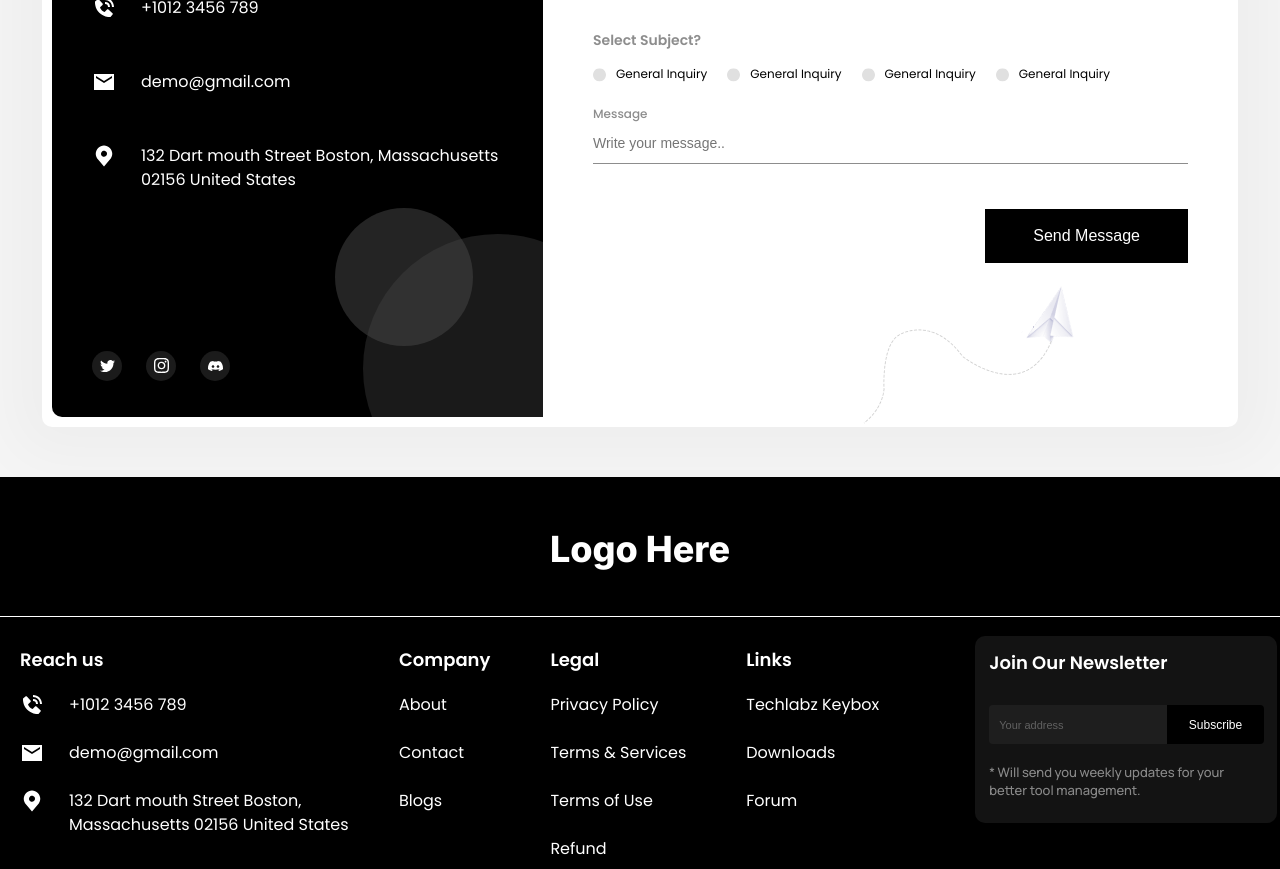
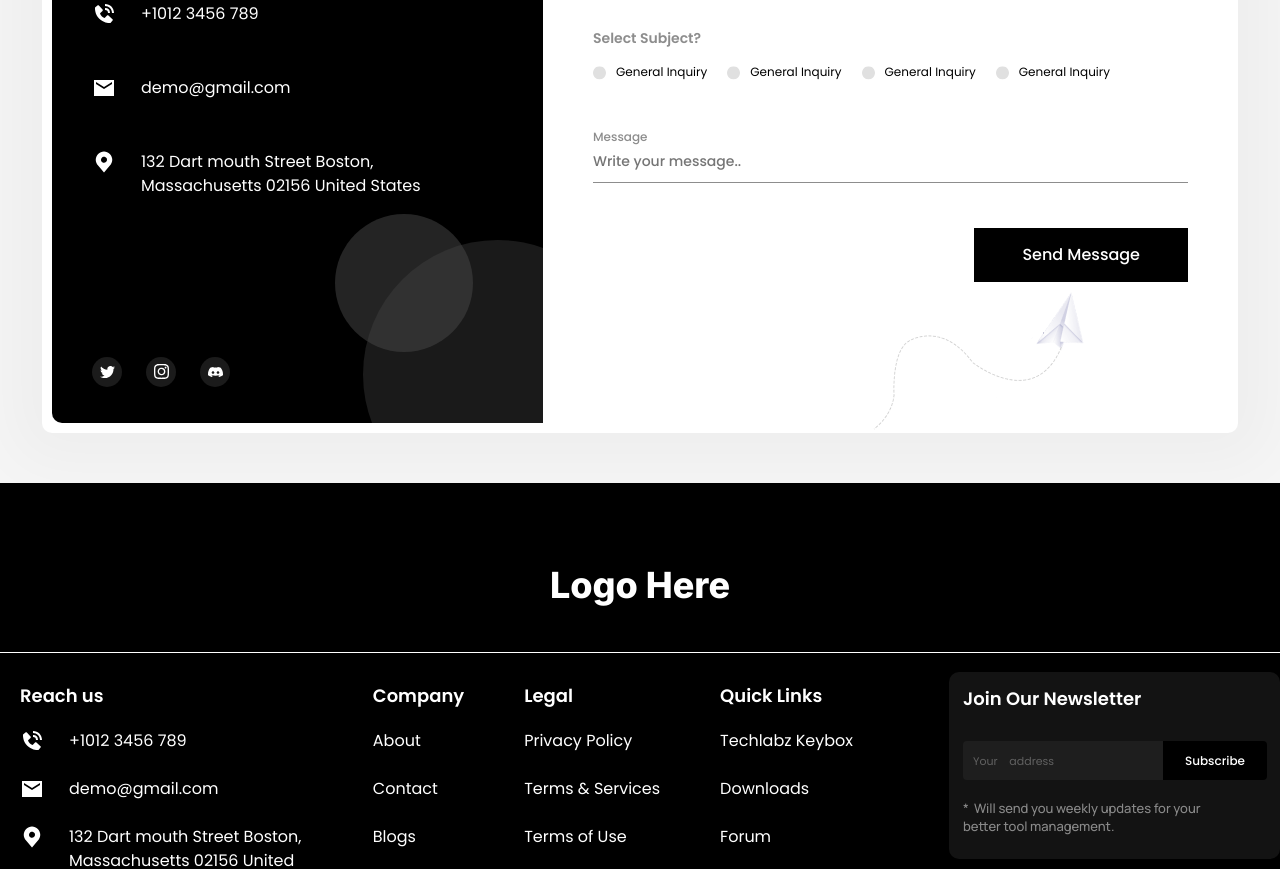
Before and after one commit to DmytroZozuliak/MbunityAssessmentTest, a React (Vite) app: page / in a window 1280 px wide. Shown: the part 520-1389 px from the top of the page. Built offline with nearby package versions, Linux system fonts and the light colour scheme.

Commit message:
fix: styles pc according figma

```diff
--- a/src/components/ContactItem/ContactItem.module.scss
+++ b/src/components/ContactItem/ContactItem.module.scss
@@ -7,6 +7,10 @@
   font-size: 16px;
   line-height: 24px;
   cursor: pointer;
+
+  p {
+    max-width: 290px;
+  }
 
   &:hover {
     color: $colorTextLight2;
--- a/src/components/Footer/Footer.module.scss
+++ b/src/components/Footer/Footer.module.scss
@@ -27,7 +27,7 @@
 }
 
 .logo {
-  margin-top: 50px;
+  margin-top: 80px;
   margin-bottom: 45px;
   text-align: center;
   font-family: $fontInter;
@@ -196,6 +196,7 @@
   background: #1e1e1e;
   border-top-left-radius: 4px;
   border-bottom-left-radius: 4px;
+  font-family: inherit;
 
   &::placeholder {
     color: #616161;
--- a/src/components/Footer/Footer.tsx
+++ b/src/components/Footer/Footer.tsx
@@ -35,12 +35,12 @@ const Footer = () => {
             <li>Privacy Policy</li>
             <li>Terms & Services</li>
             <li>Terms of Use</li>
-            <li>Refund</li>
+            <li>Refund Policy</li>
           </ul>
         </div>
 
         <div className={styles.linksColumn}>
-          <h3 className={styles.subtitle}>Links</h3>
+          <h3 className={styles.subtitle}>Quick Links</h3>
           <ul className={styles.links}>
             <li>Techlabz Keybox</li>
             <li>Downloads</li>
@@ -51,10 +51,10 @@ const Footer = () => {
         <div className={styles.subscribeSection}>
           <h3 className={styles.subtitle}>Join Our Newsletter</h3>
           <div className={styles.subscribeAction}>
-            <input className={styles.input} placeholder="Your address" />
+            <input type="email" className={styles.input} placeholder="Your    address" />
             <Button className={styles.button}>Subscribe</Button>
           </div>
-          <span>* Will send you weekly updates for your better tool management.</span>
+          <span>*&nbsp;&nbsp;Will send you weekly updates for your better tool management.</span>
         </div>
       </div>
     </footer>
--- a/src/components/Form/Form.module.scss
+++ b/src/components/Form/Form.module.scss
@@ -17,7 +17,7 @@
     position: absolute;
     pointer-events: none;
     bottom: -8%;
-    right: 93px;
+    right: 83px;
 
     @media (max-width: 1110px) {
       transform: scale(0.45);
@@ -54,6 +54,10 @@
   }
 }
 
+.radioSelect {
+  margin-bottom: 25px;
+}
+
 .submit {
   font-weight: 500;
   font-size: 16px;
--- a/src/components/Form/Form.tsx
+++ b/src/components/Form/Form.tsx
@@ -87,6 +87,7 @@ const Form = () => {
       </div>
 
       <RadioSelect
+        className={styles.radioSelect}
         label="Select Subject?"
         values={subjectOptions}
         dirtyField={dirtyFields.subject}
--- a/src/components/Header/Header.module.scss
+++ b/src/components/Header/Header.module.scss
@@ -4,6 +4,11 @@
   display: flex;
   justify-content: space-between;
   align-items: center;
+
+  @media (max-width: 800px) {
+    padding-top: 38px;
+    padding-bottom: 29px;
+  }
 }
 
 .logo {
@@ -33,8 +38,7 @@
 
 @media (max-width: 800px) {
   .menu {
-    padding-top: 28px;
-    padding-bottom: 29px;
+    margin-right: 3px;
 
     &::before {
       content: '';
@@ -144,7 +148,7 @@
 .links {
   display: flex;
   align-items: center;
-  gap: 60px;
+  gap: 47px;
   padding-block: 40px;
   list-style: none;
 
--- a/src/components/Main/Main.module.scss
+++ b/src/components/Main/Main.module.scss
@@ -1,7 +1,7 @@
 @import '../../styles/variables.scss';
 
 .container {
-  margin: 33.5px auto 50px;
+  margin: 39.5px auto 50px;
   max-width: 1280px;
   padding-inline: 42px;
   width: 100%;
--- a/src/components/UI/Button/Button.module.scss
+++ b/src/components/UI/Button/Button.module.scss
@@ -9,6 +9,7 @@
   cursor: pointer;
   transition: all 0.3s;
   border: none;
+  font-family: inherit;
 
   &::-moz-focus-inner {
     border: 0;
--- a/src/components/UI/InputField/InputField.module.scss
+++ b/src/components/UI/InputField/InputField.module.scss
@@ -22,8 +22,7 @@
   input {
     display: block;
     width: 100%;
-    padding-bottom: 10px;
-    padding-top: 5px;
+    padding-bottom: 11px;
     font-weight: 500;
     font-size: 14px;
     line-height: 20px;
@@ -32,6 +31,7 @@
     border: none;
     border-bottom: 1px solid $colorTextDark4;
     outline: none;
+    font-family: inherit;
 
     &:focus {
       color: $colorTextDark1;
--- a/src/components/UI/RadioSelect/RadioSelect.module.scss
+++ b/src/components/UI/RadioSelect/RadioSelect.module.scss
@@ -13,6 +13,7 @@
     font-size: 14px;
     line-height: 20px;
     color: $colorTextDark4;
+    font-family: inherit;
 
     &.dirty {
       color: $colorTextDark1;
--- a/src/components/UI/RadioSelect/RadioSelect.tsx
+++ b/src/components/UI/RadioSelect/RadioSelect.tsx
@@ -5,13 +5,14 @@ interface InputProps extends React.HTMLProps<HTMLInputElement> {
   label: string;
   values: Readonly<string[]>;
   errorMessage?: string;
+  className?: string;
   dirtyField?: boolean;
 }
 
 type Ref = HTMLInputElement;
 
 const RadioSelect = forwardRef<Ref, InputProps>((props, ref) => {
-  const { label, errorMessage, values, dirtyField, ...restProps } = props;
+  const { label, errorMessage, values, dirtyField, className = '', ...restProps } = props;
 
   const isValid = !!errorMessage;
   let inputClasses = styles.wrapper;
@@ -21,12 +22,19 @@ const RadioSelect = forwardRef<Ref, InputProps>((props, ref) => {
   }
 
   return (
+    <div className={className}>
       <div className={inputClasses}>
         <label className={`${styles.label} ${dirtyField ? styles.dirty : ''}`}>{label}</label>
         <div className={styles.radioButtons}>
           {values.map((element, ind) => (
             <React.Fragment key={element + ind}>
-            <input type="radio" ref={ref} value={element + ind} {...restProps} id={element + ind} />
+              <input
+                type="radio"
+                ref={ref}
+                value={element + ind}
+                {...restProps}
+                id={element + ind}
+              />
               <label htmlFor={element + ind}>{element}</label>
             </React.Fragment>
           ))}
@@ -34,6 +42,7 @@ const RadioSelect = forwardRef<Ref, InputProps>((props, ref) => {
 
         {isValid && errorMessage && <span>{errorMessage}</span>}
       </div>
+    </div>
   );
 });
 
```
Lines whose indentation alone changed are shown as unchanged.
